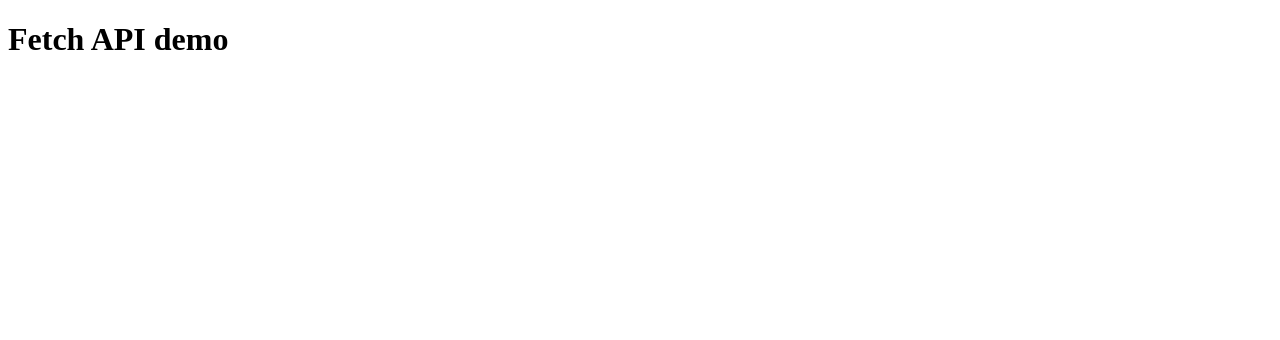
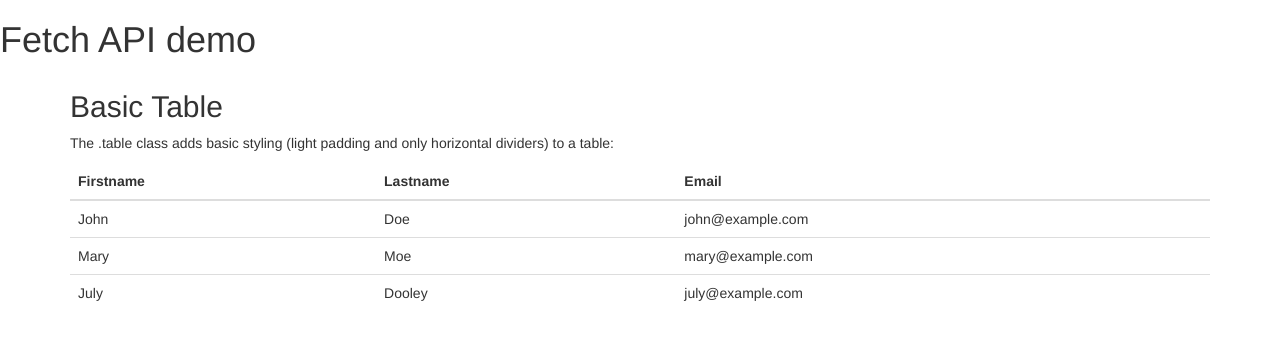
Before and after one commit to KUTKARSH/Chubb-Day-8, a plain HTML site: page index.html in a window 1280 px wide. Drawn offline with nearby package versions, Linux system fonts and the light colour scheme; no server answers.

Commit message:
bootstrap demo

```diff
--- a/index.html
+++ b/index.html
@@ -1,11 +1,52 @@
 <!DOCTYPE html>
 <html>
-<body>
 
-<h1>Fetch API demo</h1>
+	<head>
+	  <title>Bootstrap Example</title>
+	  <meta charset="utf-8">
+	  <meta name="viewport" content="width=device-width, initial-scale=1">
+	  <link rel="stylesheet" href="https://maxcdn.bootstrapcdn.com/bootstrap/3.4.1/css/bootstrap.min.css">
+	  <script src="https://ajax.googleapis.com/ajax/libs/jquery/3.5.1/jquery.min.js"></script>
+	  <script src="https://maxcdn.bootstrapcdn.com/bootstrap/3.4.1/js/bootstrap.min.js"></script>
+	</head>
 
-<script src="Day3.js">
-</script>
+	<body>
 
-</body>
+		<h1>Fetch API demo</h1>
+
+		<script src="Day3.js">
+		</script>
+
+		<div class="container">
+  <h2>Basic Table</h2>
+  <p>The .table class adds basic styling (light padding and only horizontal dividers) to a table:</p>
+  <table class="table">
+    <thead>
+      <tr>
+        <th>Firstname</th>
+        <th>Lastname</th>
+        <th>Email</th>
+      </tr>
+    </thead>
+    <tbody>
+      <tr>
+        <td>John</td>
+        <td>Doe</td>
+        <td>john@example.com</td>
+      </tr>
+      <tr>
+        <td>Mary</td>
+        <td>Moe</td>
+        <td>mary@example.com</td>
+      </tr>
+      <tr>
+        <td>July</td>
+        <td>Dooley</td>
+        <td>july@example.com</td>
+      </tr>
+    </tbody>
+  </table>
+</div>
+	</body>
+
 </html>
```
